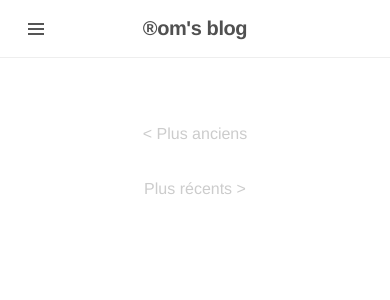
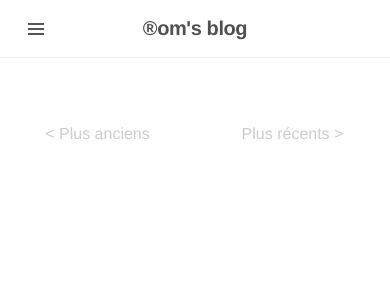
Before and after one commit to rom1v/blog.rom1v.com, a Jekyll site: the page built from index.html, in a window 390 px wide. Shown: the top 300 px of the page. Built offline with Jekyll 4.4.1, drawn with Linux system fonts in a browser that asks for light colours.

Commit message:
Fix navigation button from Lanyon
The float attribute was not correctly set for pagination items, breaking
the pagination bar on mobile.

```diff
--- a/css/rom.css
+++ b/css/rom.css
@@ -17,6 +17,15 @@ img {
 
 .pagination-item {
     border: medium none;
+    width: 50%;
+}
+
+.newer {
+    float: right;
+}
+
+.older {
+    float: left;
 }
 
 .index-post-title {
```
